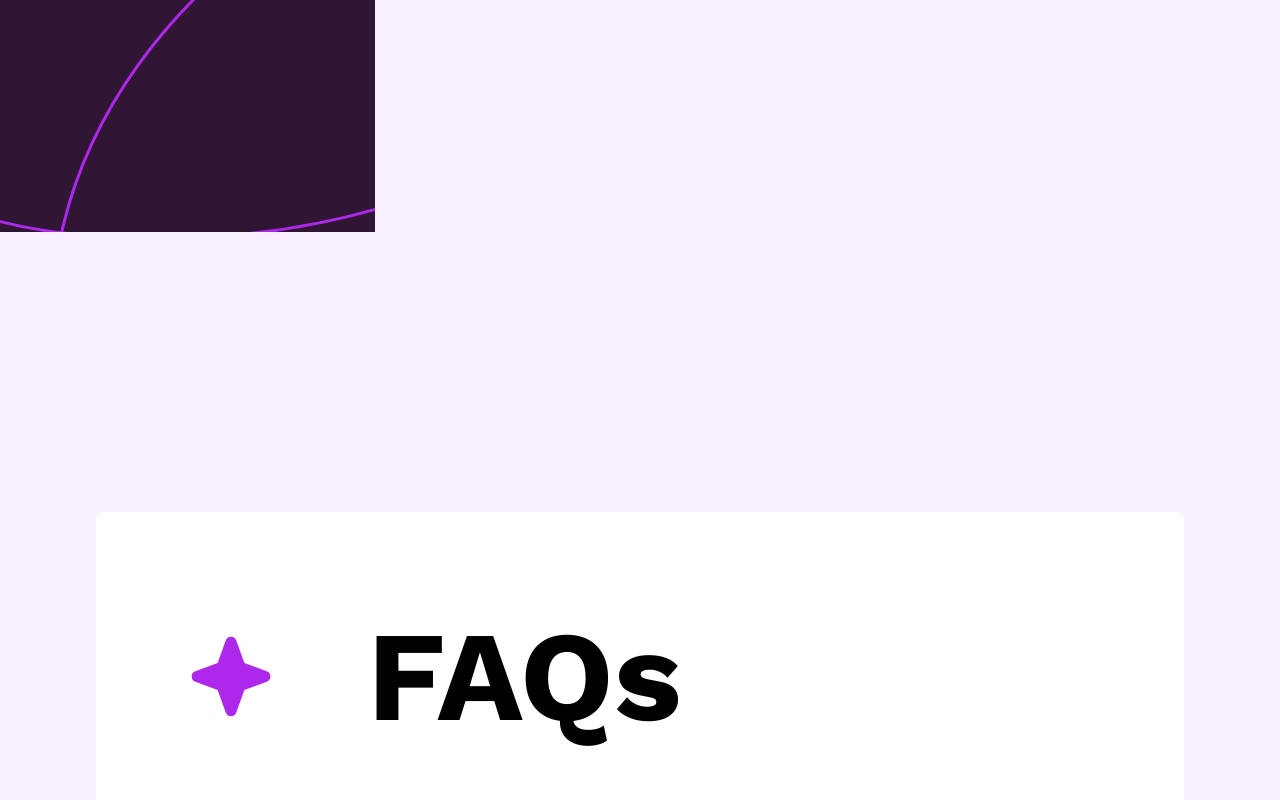
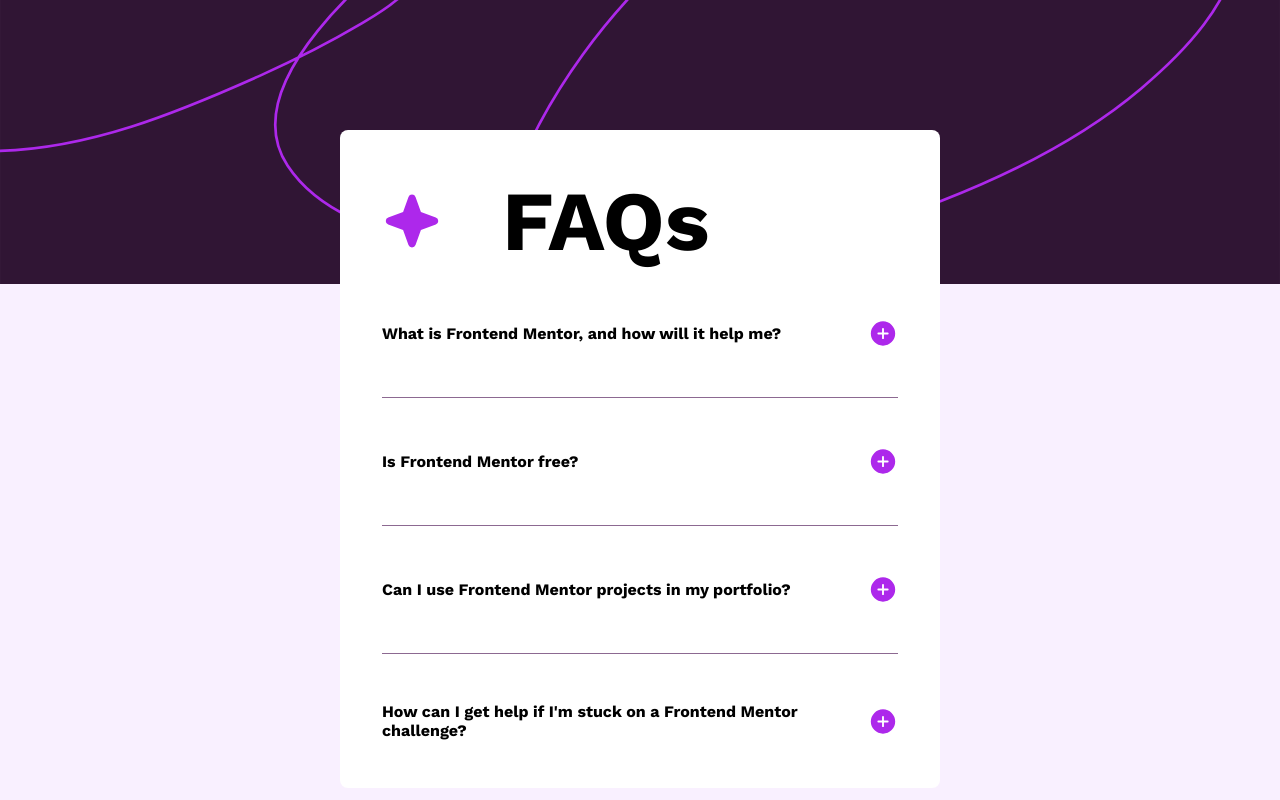
Before and after one commit to tonage72/faq-accordion-main, a plain HTML site: page index.html in a window 1280 px wide. Shown: the top 800 px of the page. Drawn offline with nearby package versions, Linux system fonts and the light colour scheme.

Commit message:
Just need to adjust some spacing.

```diff
--- a/css/styles.css
+++ b/css/styles.css
@@ -24,22 +24,24 @@ body {
 	height: 100vh;
 	background-image: url("../assets/images/background-pattern-mobile.svg");
 	background-repeat: no-repeat;
+	background-size: 100%;
 	background-color: var(--color-light-pink);
 }
 
 main {
 	background-color: white;
 	width: 85%;
-	margin: 40% auto;
+	margin: 130px auto;
 	container-type: inline-size;
-	padding: 7cqi;
 	border-radius: .5rem;
+	max-width: 600px;
 }
 
 hr {
 	height: 1px;
 	border: none;
 	background-color: var(--color-grayish-purple);
+	margin: 0 7cqi;
 }
 
 header {
@@ -50,6 +52,7 @@ header {
 	align-items: center;
 	font-size: 14cqi;
 	font-weight: 700;
+	padding: 7cqi 7cqi 0 7cqi;
 }
 
 header img {
@@ -58,6 +61,7 @@ header img {
 
 .question-answer {
 	margin: 8cqi 0;
+	padding: 0 7cqi;
 }
 
 .question-answer .question {
@@ -66,7 +70,17 @@ header img {
 	align-items: center;
 	justify-content: space-between;
 	font-weight: 700;
+	color: black;
 	gap: 10cqi;
+}
+
+.question-answer .question:hover {
+	cursor: pointer;
+	color: var(--color-grayish-purple);
+}
+
+.question-answer.active .question {
+	color: black;
 }
 
 .question-answer .answer {
@@ -94,3 +108,10 @@ header img {
 .question-answer.active .plus {
 	display: none;
 }
+
+@media (width >= 900px) {
+	body {
+		background-image: url("../assets/images/background-pattern-desktop.svg");
+
+	}
+}
--- a/javascript/script.js
+++ b/javascript/script.js
@@ -1,5 +1,6 @@
 const plus = document.querySelectorAll('.plus');
 const questionAnswer = document.querySelectorAll('.question-answer')
+const question = document.querySelectorAll('.question');
 
 for (i=0; i < questionAnswer.length; i++) {
 	questionAnswer[i].addEventListener('click', function() {
@@ -7,6 +8,7 @@ for (i=0; i < questionAnswer.length; i++) {
 		if (this.classList.contains('active')) {
 			for (i = 0; i < questionAnswer.length; i++) {
 				questionAnswer[i].classList.remove('active');
+				question[i].style.color = "black";
 			}
 		} else {
 			for (i = 0; i < questionAnswer.length; i++) {
```
